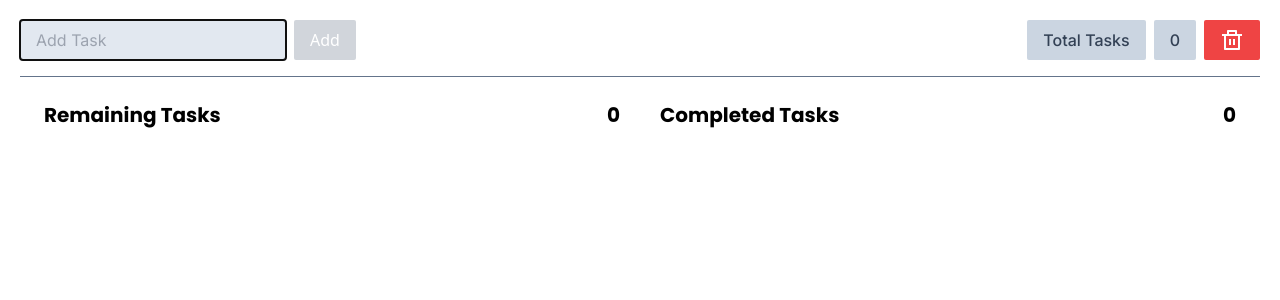
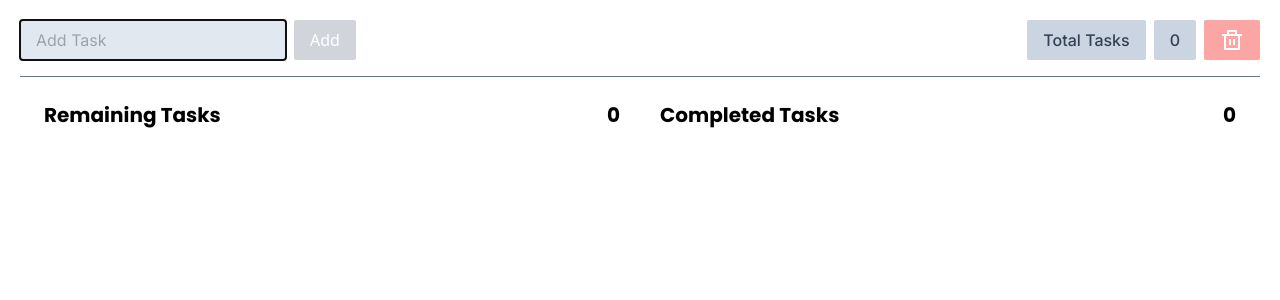
Before and after one commit to hetwebdev/todoapp, a React (Vite) app: page / in a window 1280 px wide. Shown: the top 300 px of the page. Built offline with nearby package versions, Linux system fonts and the light colour scheme.

Commit message:
Modification TotalTasks.jsx
Delete Button Modification

```diff
--- a/src/components/TotalTasks.jsx
+++ b/src/components/TotalTasks.jsx
@@ -9,9 +9,14 @@ const TotalTasks = ({ tasks, onDeleteAllTask }) => {
       <div className="font-inter font-medium text-slate-700 px-4 py-2 bg-slate-300 rounded-sm">
         {tasks.length || 0}
       </div>
-      <div className="text-white px-4 py-2 bg-red-500 rounded-sm cursor-pointer hover:bg-red-700">
+      <button
+        disabled={tasks.length === 0 ? true : false}
+        className={`text-white px-4 py-2  rounded-sm cursor-pointer  ${
+          tasks.length === 0 ? "bg-red-300" : "bg-red-500 hover:bg-red-700"
+        }`}
+      >
         <RiDeleteBinLine className="size-6" onClick={onDeleteAllTask} />
-      </div>
+      </button>
     </div>
   );
 };
```
